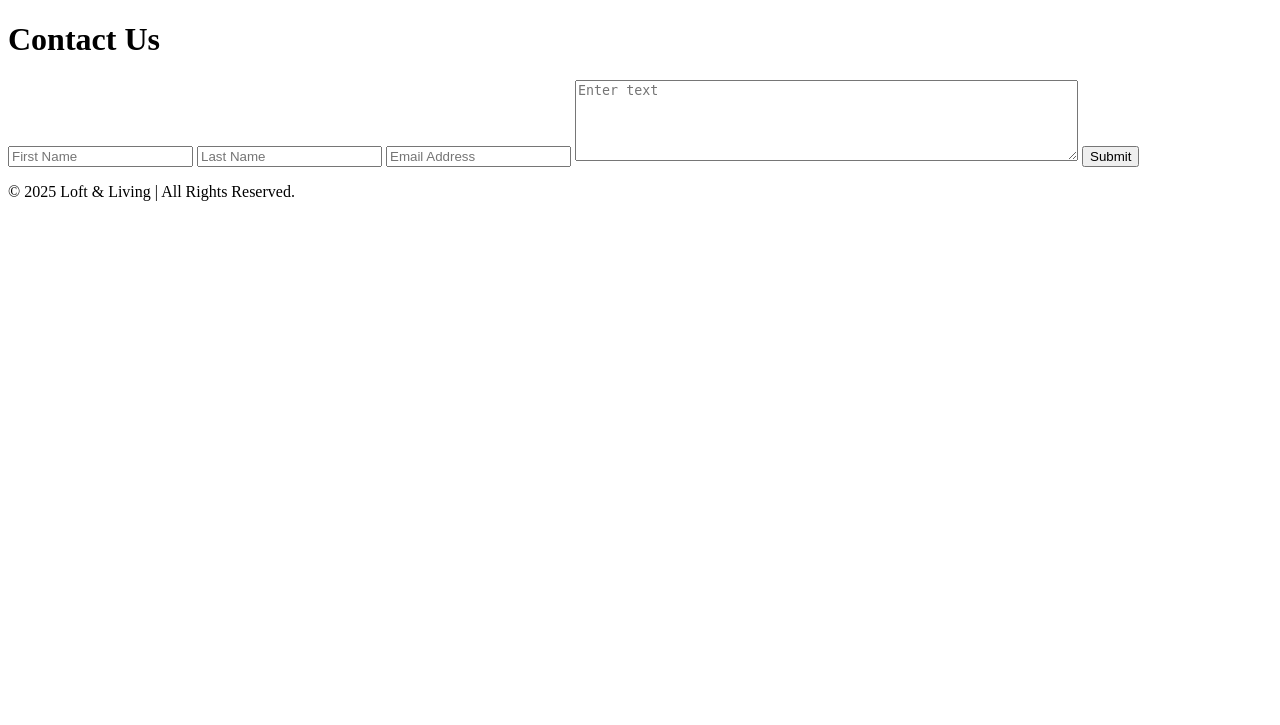
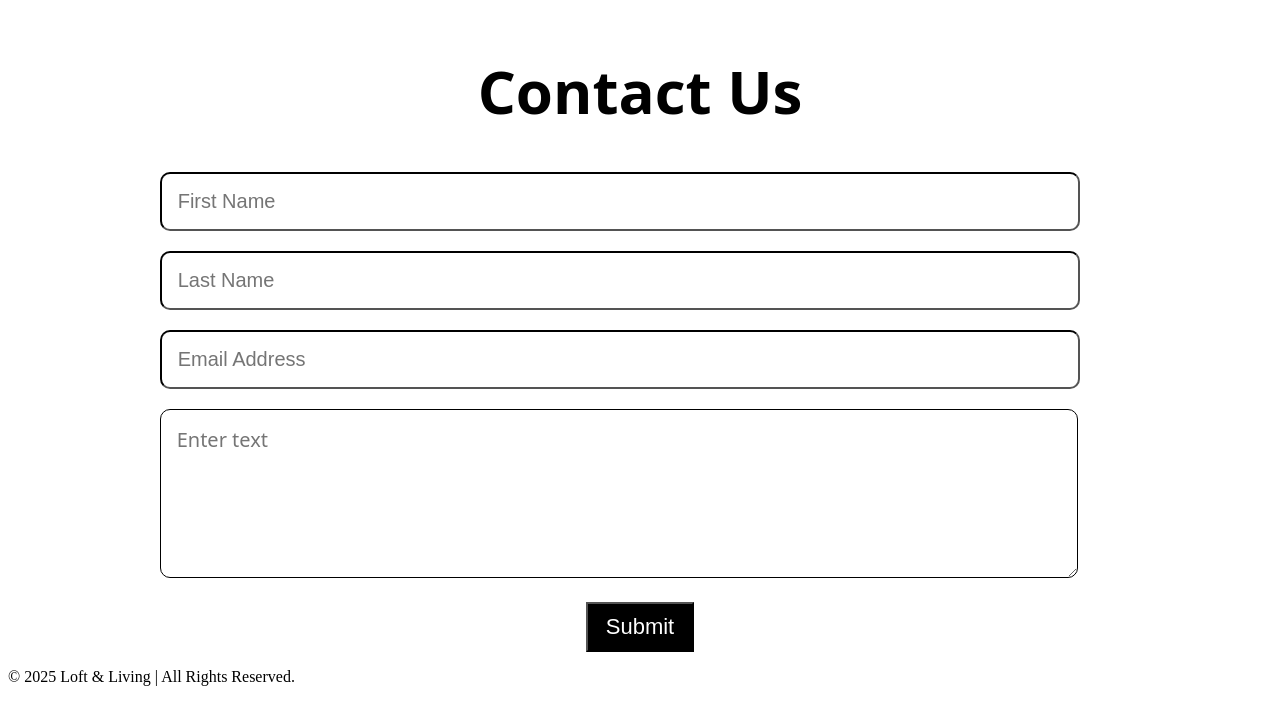
Before and after one commit to Dimitri-kc/TEAM-13-, a PHP site: page /contact.html in a window 1280 px wide. Shown: the top 725 px of the page. Run offline with PHP 8.4, Linux system fonts and the light colour scheme.

Commit message:
created the basic structure for the contact page

```diff
--- a/contact.html
+++ b/contact.html
@@ -3,8 +3,8 @@
 <head>
     <meta charset="UTF-8">
     <meta name="viewport" content="width=device-width, initial-scale=1.0">
-    <title>Virtual Kitchen - Contact</title>
-    <link rel="stylesheet" href="style.css">
+    <title>Contact</title>
+    <link rel="stylesheet" href="styles.css">
     <script defer src="script.js"></script>
 </head>
 <body>
--- a/style.css
+++ /dev/null
@@ -1,4 +0,0 @@
-{
-    background-color: #060616;
-
-}
--- a/styles.css
+++ b/styles.css
@@ -1,9 +1,8 @@
-{
-    background-color: #060616;
+body { background-color: #ffffff;
 
 }
 h1{
-    color: white;
+    color: rgb(0, 0, 0);
     padding-top: 10px;
     text-align: center;
     font-size: 60px;
@@ -12,13 +11,55 @@ h1{
 }
 
 input {
-    background-color: white;
+    background-color: rgb(255, 255, 255);
     width: 70%;
     margin-left: 12%;
     font-size: 20px;
     padding: 16px 16px;
     border-radius: 10px;
-    border-color: black;
+    border-color: rgb(0, 0, 0);
     margin-bottom: 20px;
 
 }
+
+textarea {
+    background-color: rgb(255, 255, 255);
+    width: 70%;
+    margin-left: 12%;
+    font-size: 20px;
+    padding: 16px 16px;
+    border-radius: 10px;
+    border-color: rgb(0, 0, 0);
+    margin-bottom: 20px;
+    font-family: system-ui, -apple-system, BlinkMacSystemFont, 'Segoe UI', Roboto, Oxygen, Ubuntu, Cantarell, 'Open Sans', 'Helvetica Neue', sans-serif;
+}
+
+input:focus-within {
+    outline: none;
+    border-color: rgb(0, 0, 0);
+    border-width: 3px;
+}
+
+textarea:focus-within {
+    outline: none;
+    border-color: rgb(0, 0, 0);
+    border-width: 3px;
+}
+
+button {
+    background-color:rgb(0, 0, 0) ;
+    color:white;
+    border-radius: 20x;
+    border-color: rgb(0, 0, 0);
+    font-size: 22px;
+    padding: 10px 18px;
+    text-align:center;
+    display: flex;
+    margin: auto;
+
+}
+
+button:hover {
+    opacity: 80%;
+    cursor: pointer;
+}
```
